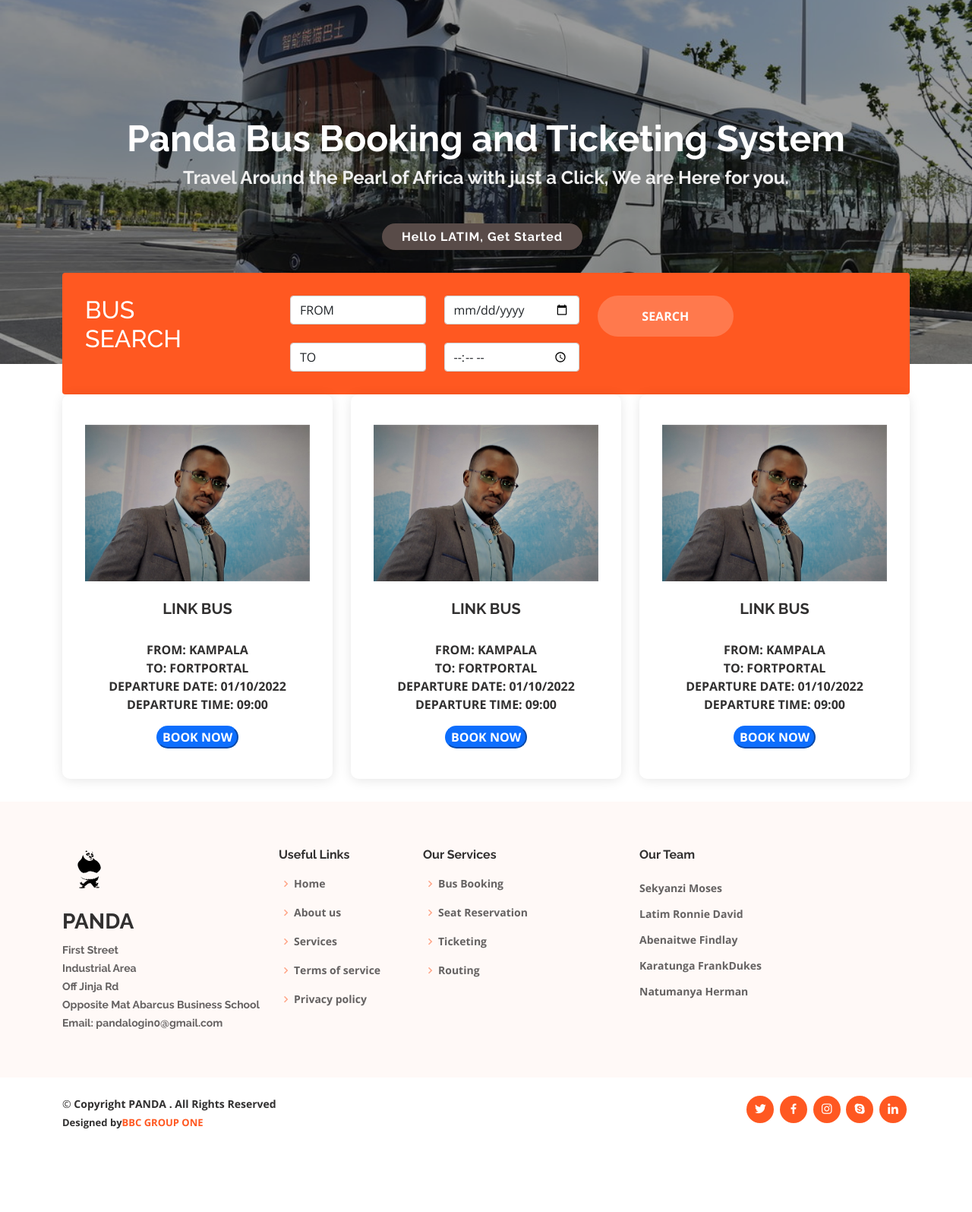
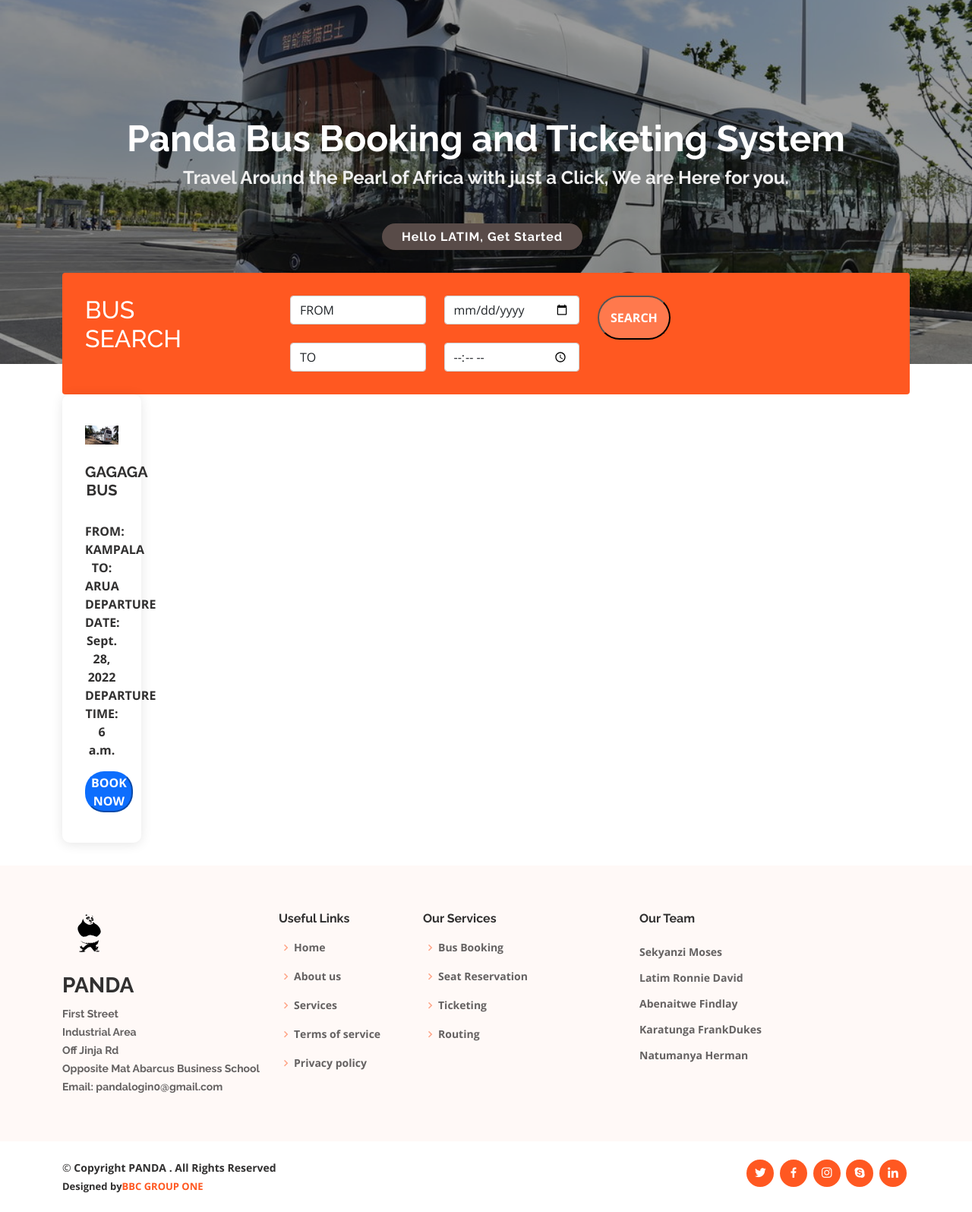
Before and after one commit to latrondav/panda, a Django app: page / in a window 1280 px wide. Shown: the part 71-1666 px from the top of the page at 76% size. Before the commit the page ends 1557 px from the top, so only its background shows below. Run offline with Django 3.2, Linux system fonts and the light colour scheme; a user stored in the database is signed in; data comes from the database, SQL or seed files in the repository; parts of the project's set-up code (start-up, migrations or seed data) failed here and were passed over; some libraries are stand-ins or nearby versions.

Commit message:
bus display

```diff
--- a/spongebob/templates/index.html
+++ b/spongebob/templates/index.html
@@ -28,7 +28,6 @@
         <!-- ======= Why Us Section ======= -->
         <section id="why-us" class="why-us">
           <div class="container">
-
             <div class="row">
               <div class="col-xl col-lg" data-aos="fade-up">
                 <div class="content">
@@ -37,7 +36,7 @@
                       <h2>BUS<br>SEARCH</h2>
                     </div>
                     <div class="col-md-9">
-                      <form action="/accomodation/" method="POST">
+                      <form action="/bussearch/" method="POST">
                         {% csrf_token %}
                           <div class="row">
                             <div class="col-md-3">
@@ -107,7 +106,7 @@
                               </div>
                             </div>
                             <div class="col-md-3 text-center">
-                              <a href="" class="more-btn"><strong>SEARCH</strong></a>
+                              <button type="submit" class="more-btn"><strong>SEARCH</strong></button>
                             </div>
                           </div>
                       </form>
@@ -122,9 +121,8 @@
                 <div class="icon-boxes d-flex flex-column justify-content-center">
                   <div class="row">
                     {% for bus in buses %}
-                      <div class="col-xl-4 d-flex align-items-stretch" data-aos="fade-up" data-aos-delay="100">
+                      <div class="col-xl-4 col-lg-4 d-flex align-items-stretch" data-aos="fade-up" data-aos-delay="100">
                         <div class="icon-box mt-4 mt-xl-0">
-
                           <img src="{{ bus.busimage.url }}" class="img-fluid" alt=""><br>
                           <br>
                           <h4><strong>{{ bus.busname }}</strong></h4>
@@ -142,69 +140,10 @@
                         </div>
                       </div>
                     {% endfor %}
-                    <div class="col-xl-4 d-flex align-items-stretch" data-aos="fade-up" data-aos-delay="200">
-                      <div class="icon-box mt-4 mt-xl-0">
-                        <img src="{% static 'flexor/img/team/dukes.jpg' %}" class="img-fluid" alt=""><br>
-                        <br>
-                        <h4><strong>LINK  BUS</strong></h4>
-                        <p>
-                          <strong>
-                            <ul class="list-unstyled">
-                              <li>FROM: KAMPALA</li>
-                              <li>TO: FORTPORTAL</li>
-                              <li>DEPARTURE DATE: 01/10/2022</li>
-                              <li>DEPARTURE TIME: 09:00</li>
-                            </ul>
-                          </strong>
-                        </p>
-                        <button  class="btn-primary" style="border-radius: 25px;"><strong> BOOK NOW </strong></button>
-                      </div>
-                    </div>
-                    <div class="col-xl-4 d-flex align-items-stretch" data-aos="fade-up" data-aos-delay="300">
-                      <div class="icon-box mt-4 mt-xl-0">
-                        <img src="{% static 'flexor/img/team/dukes.jpg' %}" class="img-fluid" alt=""><br>
-                        <br>
-                        <h4><strong>LINK  BUS</strong></h4>
-                        <p>
-                          <strong>
-                            <ul class="list-unstyled">
-                              <li>FROM: KAMPALA</li>
-                              <li>TO: FORTPORTAL</li>
-                              <li>DEPARTURE DATE: 01/10/2022</li>
-                              <li>DEPARTURE TIME: 09:00</li>
-                            </ul>
-                          </strong>
-                        </p>
-                        <button  class="btn-primary" style="border-radius: 25px;"><strong> BOOK NOW </strong></button>
-                      </div>
-                    </div>
-                    <div class="col-xl-4 d-flex align-items-stretch" data-aos="fade-up" data-aos-delay="300">
-                      <div class="icon-box mt-4 mt-xl-0">
-                        <img src="{% static 'flexor/img/team/dukes.jpg' %}" class="img-fluid" alt=""><br>
-                        <br>
-                        <h4><strong>LINK  BUS</strong></h4>
-                        <p>
-                          <strong>
-                            <ul class="list-unstyled">
-                              <li>FROM: KAMPALA</li>
-                              <li>TO: FORTPORTAL</li>
-                              <li>DEPARTURE DATE: 01/10/2022</li>
-                              <li>DEPARTURE TIME: 09:00</li>
-                            </ul>
-                          </strong>
-                        </p>
-                        <button  class="btn-primary" style="border-radius: 25px;"><strong> BOOK NOW </strong></button>
-                      </div>
-                    </div>
                   </div>
                 </div>
               </div>
             </div>
-
-          </div>
-
-
-
           </div>
         </section><!-- End Why Us Section -->
       </main>
--- a/spongebob/views.py
+++ b/spongebob/views.py
@@ -22,7 +22,8 @@ from django.core.mail import EmailMessage, send_mail
     #return HttpResponse("Hello World")
 
 def home_page(request):
-    return render(request, 'index.html')
+    busobj = buses.objects.raw('select * from spongebob_buses')
+    return render(request, 'index.html', {'buses':busobj})
 
 def login_page(request):
     if request.method == "POST":
@@ -122,9 +123,8 @@ def signup_page(request):
 def userview(request):
     context = {
         'user' : request.user,
-
     }
-    return render(request, 'home.html', context)
+    return render(request, 'index.html', context)
 
 def signout_page(request):
     logout(request)
@@ -178,9 +178,7 @@ def bus_search(request):
         bustime = request.POST['bustime']
 
         bussearchobj = buses.objects.raw('select * from spongebob_buses where busfrom ="'+busfrom+'" and busto = "'+busto+'" and busdate = "'+busdate+'" and bustime = "'+bustime+'" ')
-        return render(request, 'index.html', {"buses":bussearchobj})
+        return render(request, 'index.html', {'buses':bussearchobj})
     else:
         busobj = buses.objects.raw('select * from spongebob_buses')
-        return render(request, 'index.html', {"buses":busobj})
-
-    return render(request, 'index.html')
+        return render(request, 'index.html', {'buses':busobj})
```
Also changed, not shown: media/busimages/GLOBAL.jpg (added), media/busimages/LINK.jpg (added), media/busimages/gagaga_VEpejSs.jpg (added).
